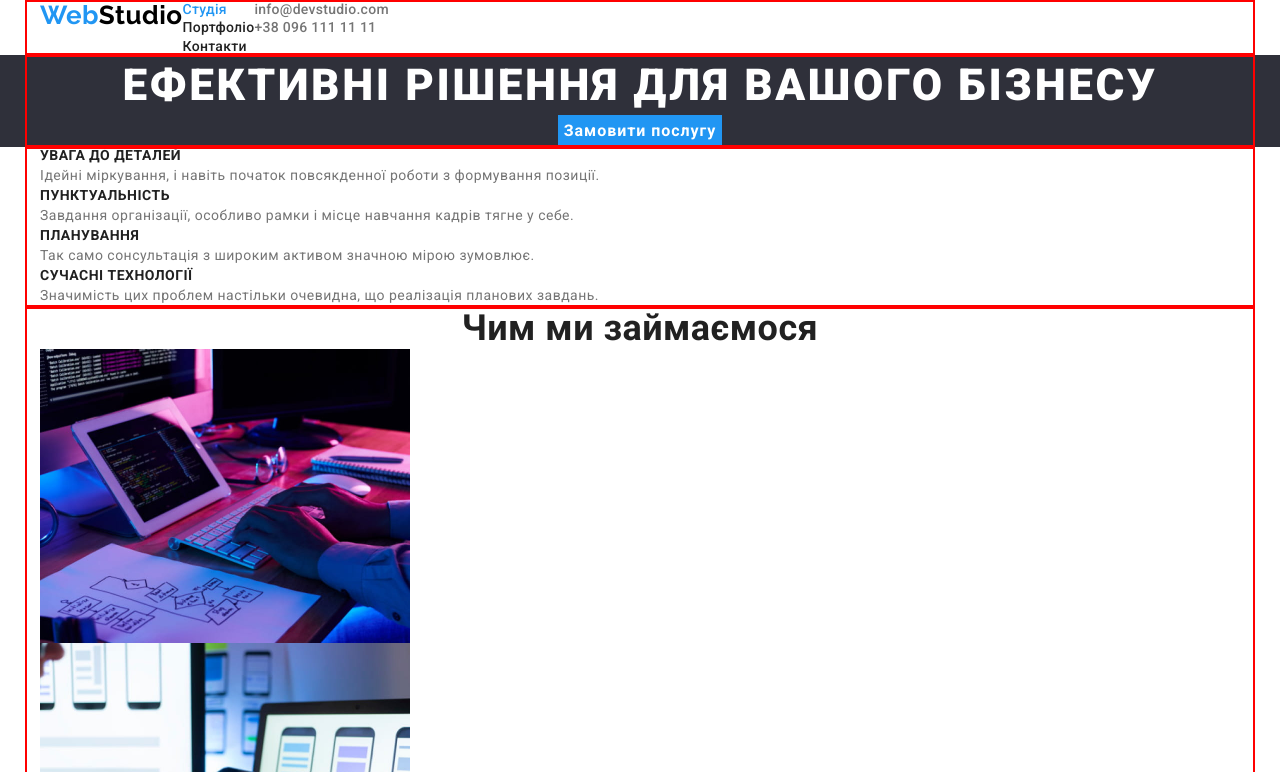
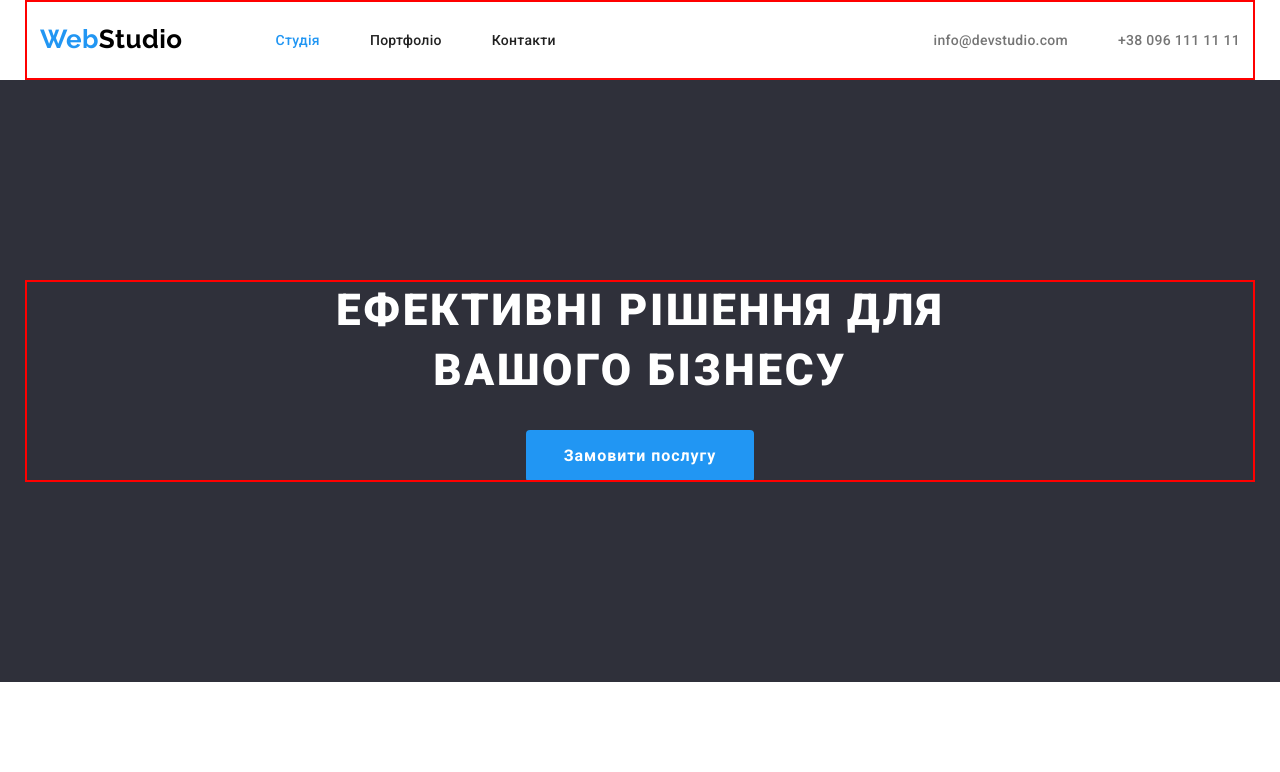
Before and after one commit to george96zb/goit-markup-hw-03, a plain HTML site: page index.html in a window 1280 px wide. Shown: the top 772 px of the page. Drawn offline with nearby package versions, Linux system fonts and the light colour scheme.

Commit message:
add flex to webstudio

```diff
--- a/css/styles.css
+++ b/css/styles.css
@@ -88,6 +88,7 @@ img {
 */
 .header-container {
   display: flex;
+  align-items: center;
 }
 
 .accent {
@@ -95,6 +96,10 @@ img {
 }
 
 .logo {
+  display: block;
+  padding-top: 24px;
+  padding-bottom: 25px;
+  margin-right: 93px;
   font-family: var(--secondary-font);
   color: var(--black-text-color);
   font-weight: 700;
@@ -102,7 +107,20 @@ img {
   line-height: calc(31 / 26);
 }
 
+.nav {
+  margin-right: auto;
+}
+
+.nav-list {
+  display: flex;
+  align-items: center;
+  gap: 50px;
+}
+
 .nav-link {
+  display: block;
+  padding-top: 32px;
+  padding-bottom: 32px;
   font-weight: 500;
   font-size: 14px;
   line-height: calc(16 / 14);
@@ -119,7 +137,16 @@ img {
   color: var(--accent-color);
 }
 
+.header-adress {
+  display: flex;
+  align-items: center;
+  gap: 50px;
+}
+
 .list-item-link {
+  display: block;
+  padding-top: 32px;
+  padding-bottom: 32px;
   font-weight: 500;
   font-size: 14px;
   line-height: calc(16 / 14);
@@ -139,10 +166,16 @@ img {
 */
 
 .hero {
+  padding-top: 200px;
+  padding-bottom: 200px;
   background-color: var(--main-background-color);
 }
 
 .hero-title {
+  width: 696px;
+  margin-left: auto;
+  margin-right: auto;
+  margin-bottom: 30px;
   font-weight: 900;
   font-size: 44px;
   line-height: calc(60 / 44);
@@ -153,6 +186,9 @@ img {
 }
 
 .hero-button {
+  width: 216px;
+  min-height: 50px;
+  border-radius: 4px;
   font-weight: 700;
   font-size: 16px;
   line-height: calc(30 / 16);
@@ -175,7 +211,18 @@ img {
   | Section about business priorities
   |============================
 */
+.about {
+  padding-top: 94px;
+  padding-bottom: 94px;
+}
+
+.about-list {
+  display: flex;
+  gap: 30px;
+}
+
 .about-title {
+  margin-bottom: 10px;
   font-size: 14px;
   line-height: calc(16 / 14);
   text-transform: uppercase;
@@ -193,12 +240,20 @@ img {
   | Section about activities
   |============================
 */
-
+.activity {
+  padding-bottom: 94px;
+}
 .activity-title {
+  margin-bottom: 50px;
   font-size: 36px;
   line-height: calc(42 / 36);
   text-align: center;
   color: var(--main-text-color);
+}
+
+.activity-list {
+  display: flex;
+  gap: 30px;
 }
 
 /**
@@ -206,16 +261,28 @@ img {
   | Section about working staff and their roles
   |============================
 */
+.team {
+  padding-top: 94px;
+  padding-bottom: 94px;
+}
+
+.team-list {
+  display: flex;
+  gap: 30px;
+}
+
 .team-list-item {
   background-color: var(--white-text-color);
   box-shadow: 0px 1px 3px rgba(0, 0, 0, 0.12), 0px 1px 1px rgba(0, 0, 0, 0.14),
     0px 2px 1px rgba(0, 0, 0, 0.2);
   border-radius: 0px 0px 4px 4px;
 }
+
 .team {
   background-color: var(--secondary-background-color);
 }
 .team-title {
+  margin-bottom: 50px;
   font-size: 36px;
   line-height: calc(42 / 36);
   text-align: center;
@@ -285,9 +352,13 @@ img {
 */
 .project-footer {
   background-color: var(--main-background-color);
+  padding-top: 60px;
+  padding-bottom: 60px;
 }
 
 .footer-logo {
+  display: block;
+  margin-bottom: 20px;
   font-family: var(--secondary-font);
   color: var(--white-text-color);
   font-weight: 700;
@@ -295,7 +366,12 @@ img {
   line-height: calc(31 / 26);
 }
 
+.footer-list-item:not(:last-child) {
+  margin-bottom: 9px;
+}
+
 .address-link {
+  display: block;
   font-style: normal;
   font-size: 14px;
   line-height: calc(24 / 14);
@@ -308,6 +384,7 @@ img {
 }
 
 .contact-link {
+  display: block;
   font-style: normal;
   font-size: 14px;
   line-height: calc(24 / 14);
--- a/index.html
+++ b/index.html
@@ -34,11 +34,15 @@
             <li class="nav-item">
               <a class="nav-link current link" href="./index.html">Студія</a>
             </li>
-            <li class="nav-item"><a class="nav-link link" href="./portfolio.html">Портфоліо</a></li>
-            <li class="nav-item"><a class="nav-link link" href="/">Контакти</a></li>
+            <li class="nav-item">
+              <a class="nav-link link" href="./portfolio.html">Портфоліо</a>
+            </li>
+            <li class="nav-item">
+              <a class="nav-link link" href="/">Контакти</a>
+            </li>
           </ul>
         </nav>
-        <ul class="list">
+        <ul class="header-adress list">
           <li class="list-item">
             <a class="list-item-link link" href="mailto:info@devstudio.com">info@devstudio.com</a>
           </li>
@@ -60,26 +64,26 @@
       <section class="about">
         <div class="container">
           <h2 class="visually-hidden">Наші пріорітети</h2>
-          <ul class="list">
-            <li class="list-item">
+          <ul class="about-list list">
+            <li class="about-list-item">
               <h3 class="about-title">Увага до деталей</h3>
               <p class="about-subtitle">
                 Ідейні міркування, і навіть початок повсякденної роботи з формування позиції.
               </p>
             </li>
-            <li class="list-item">
+            <li class="about-list-item">
               <h3 class="about-title">Пунктуальність</h3>
               <p class="about-subtitle">
                 Завдання організації, особливо рамки і місце навчання кадрів тягне у себе.
               </p>
             </li>
-            <li class="list-item">
+            <li class="about-list-item">
               <h3 class="about-title">Планування</h3>
               <p class="about-subtitle">
                 Так само сонсультація з широким активом значною мірою зумовлює.
               </p>
             </li>
-            <li class="list-item">
+            <li class="about-list-item">
               <h3 class="about-title">Сучасні технології</h3>
               <p class="about-subtitle">
                 Значимість цих проблем настільки очевидна, що реалізація планових завдань.
@@ -92,7 +96,7 @@
       <section class="activity">
         <div class="container">
           <h2 class="activity-title">Чим ми займаємося</h2>
-          <ul class="list">
+          <ul class="activity-list list">
             <li class="list-item">
               <img
                 class="list-item-image"
@@ -127,7 +131,7 @@
       <section class="team">
         <div class="container">
           <h2 class="team-title">Наша команда</h2>
-          <ul class="list">
+          <ul class="team-list list">
             <li class="team-list-item">
               <img src="./images/image4.jpg" alt="product designer" width="270" height="260" />
               <h3 class="team-members">Ігор Дем'яненко</h3>
@@ -157,14 +161,14 @@
       <div class="container">
         <a class="footer-logo link" href="./index.html"><span class="accent">Web</span>Studio</a>
         <address>
-          <ul class="list">
-            <li class="list-item">
+          <ul class="footer-list list">
+            <li class="footer-list-item">
               <a class="address-link link" href="/">м. Київ, пр-т Лесі Українки, 26</a>
             </li>
-            <li class="list-item">
+            <li class="footer-list-item">
               <a class="contact-link link" href="mailto:info@devstudio.com">info@devstudio.com</a>
             </li>
-            <li class="list-item">
+            <li class="footer-list-item">
               <a class="contact-link link" href="tel:+380961111111">+38 096 111 11 11</a>
             </li>
           </ul>
```
Also changed, not shown: portfolio.html (+1 -1 lines).
